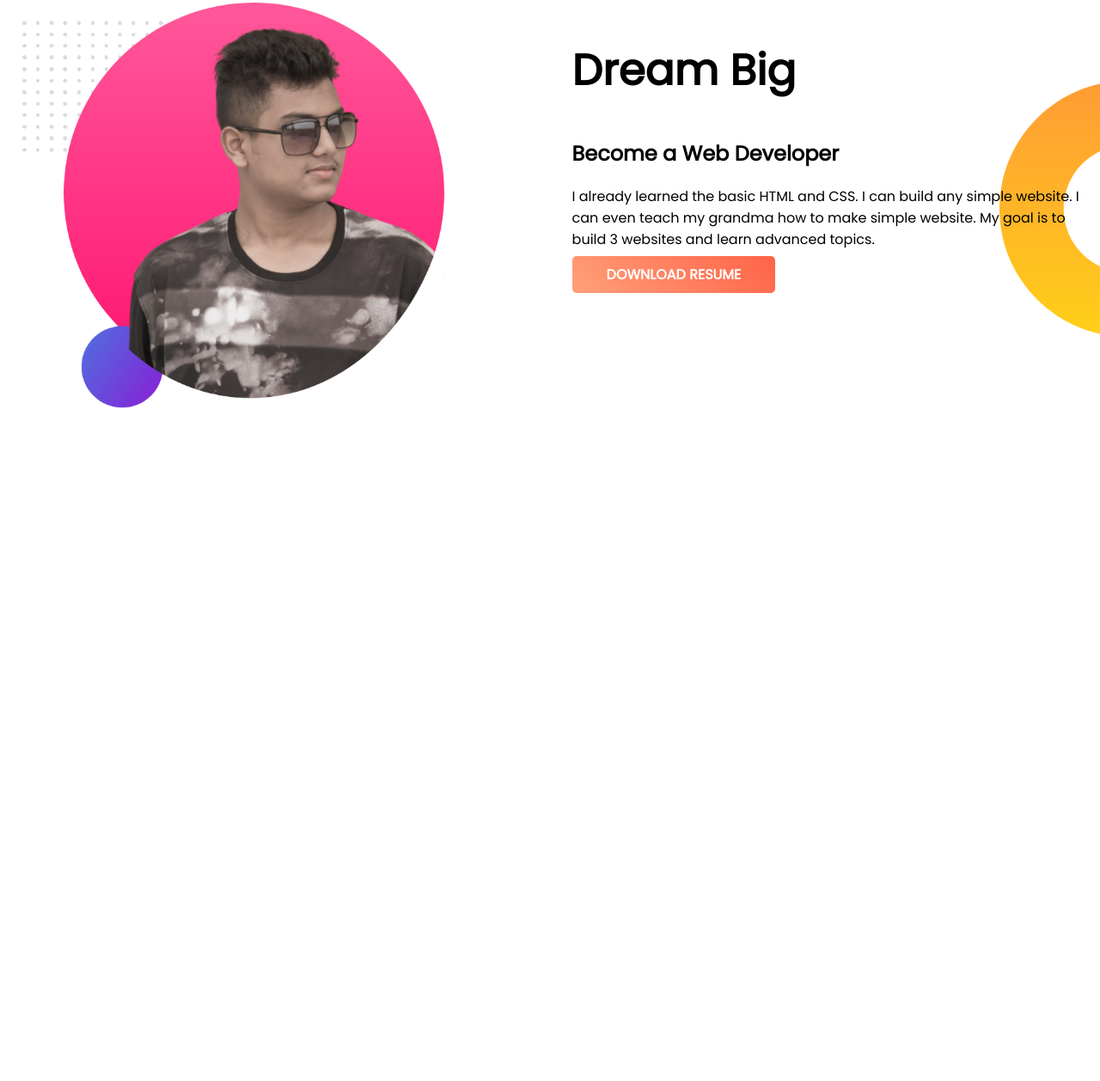
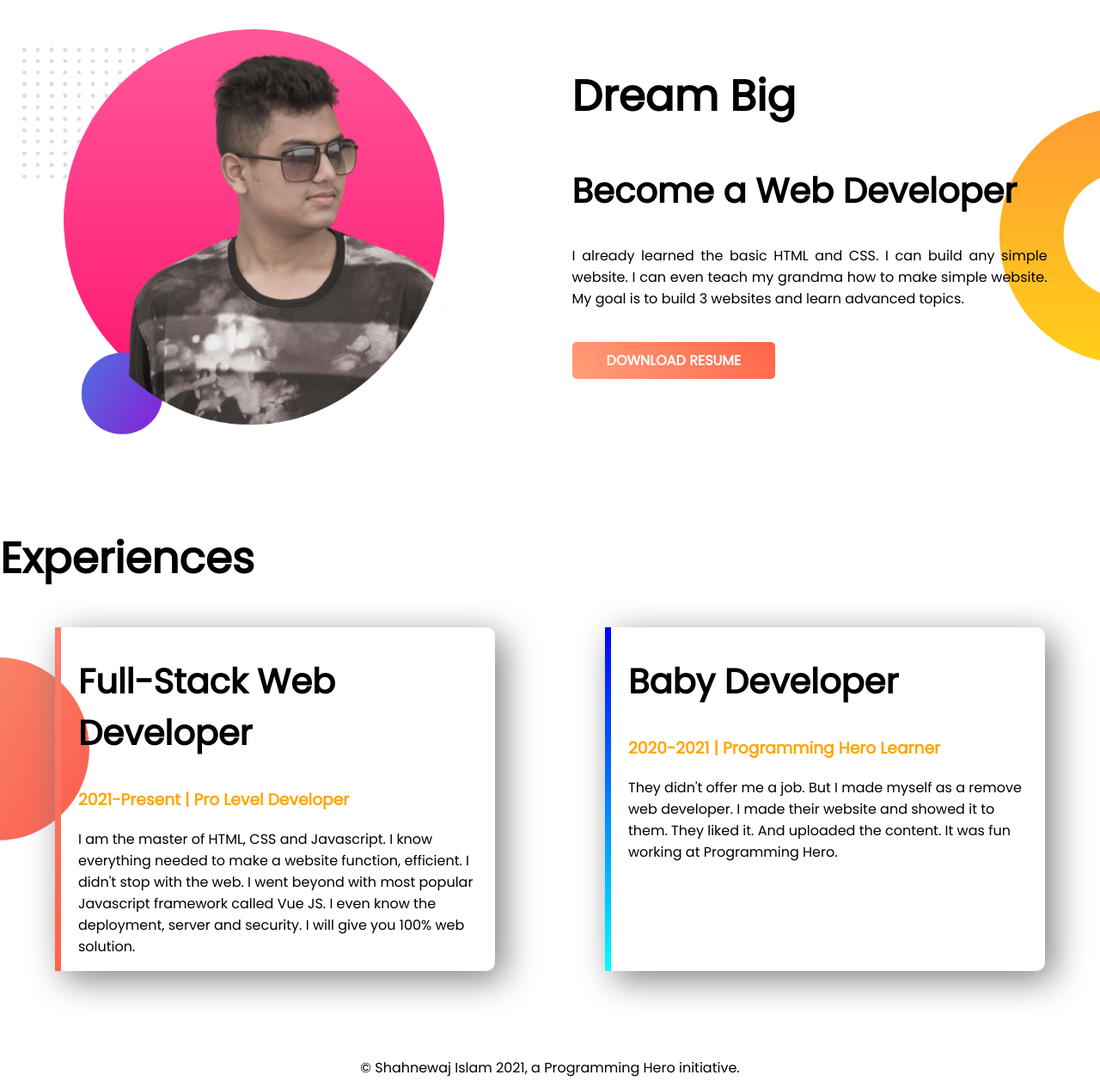
Before and after one commit to Selfshah/developer-portfolio, a plain HTML site: page index.html in a window 1280 px wide. Shown: the part 635-1893 px from the top of the page at 86% size. Before the commit the page ends 1217 px from the top, so only its background shows below. Drawn offline with Linux system fonts and the light colour scheme.

Commit message:
complete portfolio

```diff
--- a/index.html
+++ b/index.html
@@ -14,12 +14,13 @@
 </head>
 
 <body>
-    <section class="top-banner">
+    <section class="top-banner flexible-container">
         <div class="half-width">
             <h1>Welcome To</h1>
             <h1><span class="my-name">Shahnewaj Islam</span>'s World!</h1>
             <h3>Build Climber and Train Stopper</h3>
-            <p>You might saw me jumping, climbing buildings, and stopping trains. But nobody pays me a dime for that
+            <p class="img-text">You might saw me jumping, climbing buildings, and stopping trains. But nobody pays me a
+                dime for that
                 work.
                 That's why I am learning and mastering web development. I will not stop until I become the Web
                 Development
@@ -31,18 +32,42 @@
             <img src="images/img2.png" alt="Shahnewaj Islam">
         </div>
     </section>
-    <section class="dream-big">
+    <section class="dream-big flexible-container">
         <div class="half-width">
             <img src="images/img4.png" alt="Shahnewaj Islam">
         </div>
         <div class="half-width">
             <h1>Dream Big</h1>
             <h2>Become a Web Developer</h2>
-            <p>I already learned the basic HTML and CSS. I can build any simple website. I can even teach my grandma how
+            <p class="img-text">I already learned the basic HTML and CSS. I can build any simple website. I can even
+                teach my grandma how
                 to make simple website. My goal is to build 3 websites and learn advanced topics.</p>
             <a class="link-button" href="#" target="_blank">DOWNLOAD RESUME</a>
         </div>
     </section>
+    <section class="experience-area">
+        <h1>Experiences</h1>
+        <div class="flexible-container">
+            <div id="box1" class="experience-item">
+                <h2>Full-Stack Web Developer</h2>
+                <h3 class="my-name">2021-Present | Pro Level Developer</h3>
+                <p>I am the master of HTML, CSS and Javascript. I know everything needed to make a website function,
+                    efficient. I didn't stop with the web. I went beyond with most popular Javascript framework called
+                    Vue
+                    JS. I even know the deployment, server and security. I will give you 100% web solution.</p>
+            </div>
+            <div id="box2" class="experience-item">
+                <h2>Baby Developer</h2>
+                <h3 class="my-name">2020-2021 | Programming Hero Learner</h3>
+                <p>They didn't offer me a job. But I made myself as a remove web developer. I made their website and
+                    showed
+                    it to them. They liked it. And uploaded the content. It was fun working at Programming Hero.</p>
+            </div>
+        </div>
+    </section>
+    <footer>
+        <p id="copyright">© Shahnewaj Islam 2021, a Programming Hero initiative.</p>
+    </footer>
 </body>
 
 </html>
--- a/style.css
+++ b/style.css
@@ -5,10 +5,17 @@ body{
 h1{
     font-size: 50px;
 }
+h2{
+    font-size: 40px;
+}
 .my-name{
     color: orange;
 }
-section{
+.img-text{
+    text-align: justify;
+    padding: 0 10% 5% 0;
+}
+.flexible-container{
     display: flex;
     margin-bottom: 100px;
 }
@@ -36,3 +43,28 @@ section{
     background-repeat: no-repeat;
     background-position: right;
 }
+.experience-area{
+    background-image: url(images/exp-bg.png);
+    background-repeat: no-repeat;
+    background-position: left;
+}
+.experience-item{
+    box-shadow: 10px 10px 40px grey;
+    width: 40%;
+    margin: 0 5% 0 5%;
+    border-radius: 10px;
+    padding: 0 20px;
+}
+#box1{
+    border-left: 7px solid;
+    border-image: linear-gradient(salmon, tomato);
+    border-image-slice: 1;
+}
+#box2{
+    border-left: 7px solid;
+    border-image: linear-gradient(blue, cyan);
+    border-image-slice: 1;
+}
+#copyright{
+    text-align: center;
+}
```
